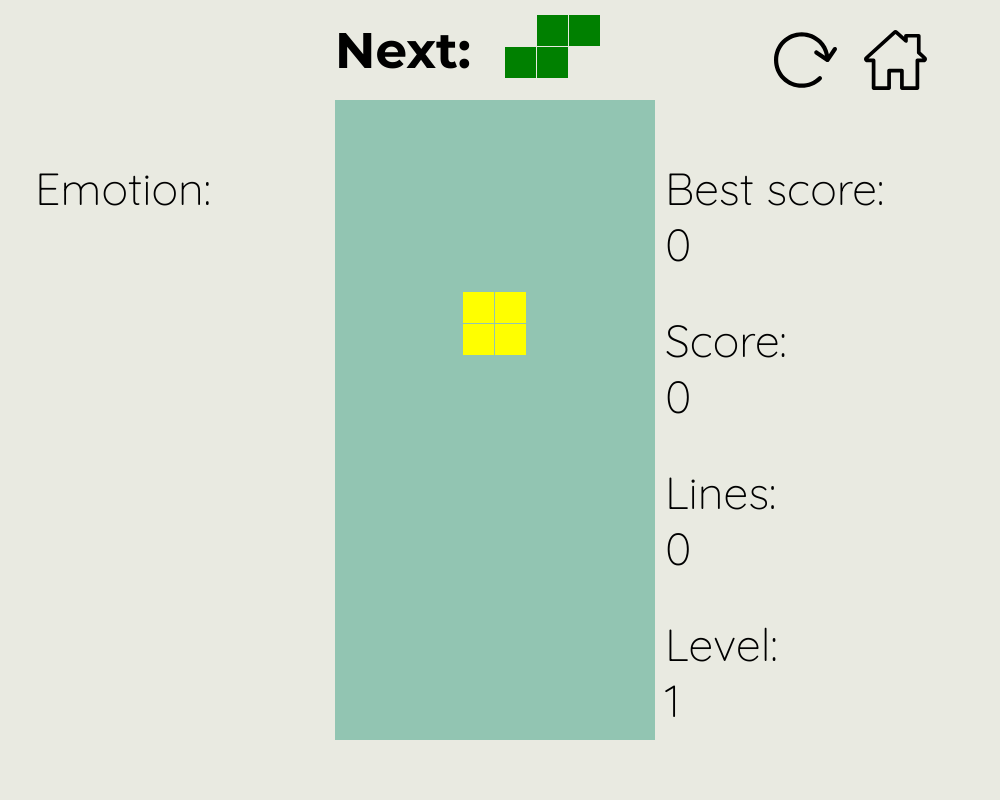
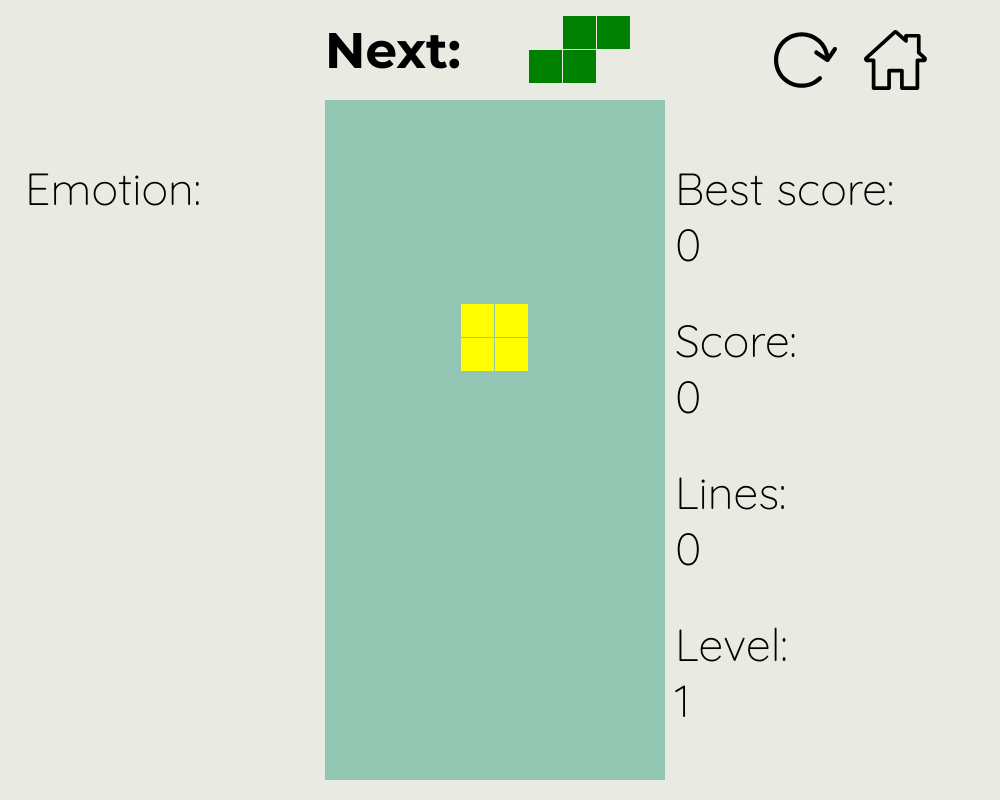
Before and after one commit to Desupasu/emotionaltetris, an Electron app: page src/pages/tetris.html in a window 1000 px wide. Drawn offline with Linux system fonts and the light colour scheme; files whose address does not match are found by name.

Commit message:
fix resize

```diff
--- a/index.js
+++ b/index.js
@@ -6,6 +6,8 @@ function createWindow () {
     icon: path.join(__dirname, 'src/icons/icon.png'),
     width: 1000,
     height: 800,
+    minHeight: 800,
+    minWidth: 1000,
     webPreferences: {
         preload: path.join(__dirname, 'src/scripts/preload.js'),
         enableRemoteModule: true,
--- a/src/scripts/main.js
+++ b/src/scripts/main.js
@@ -4,6 +4,11 @@ window.onload = () => {
     Array.from(linkList).forEach(item => {
         item.addEventListener('mouseover', (e) => {
             e.target?.focus();
+        })
+        item.addEventListener('click', e => {
+            if (e.target.textContent.trim() === 'MENU') {
+                e.preventDefault();
+            }
         })
     })
 
--- a/src/scripts/stat.js
+++ b/src/scripts/stat.js
@@ -4,6 +4,11 @@ window.onload = () => {
     Array.from(linkList).forEach(item => {
         item.addEventListener('mouseover', (e) => {
             e.target?.focus();
+        })
+        item.addEventListener('click', e => {
+            if (e.target.textContent.trim() === 'RATING') {
+                e.preventDefault();
+            }
         })
     })
 
--- a/src/scripts/tetris.js
+++ b/src/scripts/tetris.js
@@ -6,13 +6,22 @@ window.onload = () => {
     const tetrisHeight = configuration.TETRISHEIGHT;
     // получаем доступ к холсту
     const canvas = document.getElementById('game');
-    const grid = configuration.GRIDSIZE;
-    canvas.height = tetrisHeight * grid;
-    canvas.width = grid * 10;
+    let grid = configuration.GRIDSIZE;
     const context = canvas.getContext('2d');
 
     const nextCanvas = document.getElementById('next');
     const ctx = nextCanvas.getContext('2d');
+
+    function resizeCanvas() {
+      grid = Math.floor((window.innerHeight - 120) / configuration.TETRISHEIGHT);
+      canvas.height = tetrisHeight * grid;
+      canvas.width = grid * 10;
+
+      nextCanvas.height = grid * 2;
+      nextCanvas.width = grid * 4;
+    }
+
+    resizeCanvas();
     // размер квадратика
     // массив с последовательностями фигур, на старте — пустой
     var tetrominoSequence = [];
@@ -168,23 +177,23 @@ window.onload = () => {
     }
     // Обновляем справочную информацию
     function updateText(type) {
-     // if (type === 'emotion') {
+
         const doc1 = document.getElementById('emotion');
         const sequence = ['H', 'U', 'N', 'G', 'A', 'D', 'S'];
         if (emotion) {
           const emotionIndex = sequence.indexOf(emotion);
           doc1.innerHTML = '<div>Emotion:<br /><img src="../icons/' + (emotionIndex + 1) + '.png"><div>';
         }
-     // } else if (type === 'score') {
+
         const doc2 = document.getElementById('score');
         doc2.innerHTML = 'Score:<br />' + score;
-     // } else if (type === 'level') {
+
         const doc3 = document.getElementById('level');
         doc3.innerHTML = 'Level:<br />' + level;
-     // } else if (type === 'lines') {
+
         const doc4 = document.getElementById('lines');
         doc4.innerHTML = 'Lines:<br />' + totalRows;
-     // }
+
         let scores = localStorage.getItem('scores');
         if (scores) {
           scores = JSON.parse(scores);
@@ -202,6 +211,20 @@ window.onload = () => {
       const sequence = ['H', 'U', 'N', 'G', 'A', 'D', 'S'];
       const rand = getRandomInt(0, sequence.length - 1);
       return sequence[rand];
+    }
+
+    function drawNextTetromino() {
+      // Рисуем следующую фигуру
+      ctx.clearRect(0,0, nextCanvas.width, nextCanvas.height);
+      if (tetrominoSequence && tetrominoSequence.length > 0 && tetrominoSequence[tetrominoSequence.length-1]) {
+        ctx.fillStyle = colors[tetrominoSequence[tetrominoSequence.length-1]];
+        let tetr = tetrominos[tetrominoSequence[tetrominoSequence.length-1]];
+        for (let row = 0; row < 4; row++) {
+          for (let col = 0; col < 4; col++) {
+            if (tetr[row] && tetr[row][col]) ctx.fillRect(col * grid, row * grid, grid-1, grid-1);
+          }
+        }
+      }
     }
 
     // получаем следующую фигуру
@@ -240,17 +263,7 @@ window.onload = () => {
         generateSequence(group, needUpdate);
         updateText('emotion');
 
-              // Рисуем следующую фигуру
-        ctx.clearRect(0,0, nextCanvas.width, nextCanvas.height);
-        if (tetrominoSequence && tetrominoSequence.length > 0 && tetrominoSequence[tetrominoSequence.length-1]) {
-          ctx.fillStyle = colors[tetrominoSequence[tetrominoSequence.length-1]];
-          const tetr = tetrominos[tetrominoSequence[tetrominoSequence.length-1]];
-          for (let row = 0; row < 4; row++) {
-            for (let col = 0; col < 4; col++) {
-              if (tetr[row] && tetr[row][col]) ctx.fillRect(col * grid, row * grid, grid-1, grid-1);
-            }
-          }
-        }
+        drawNextTetromino();
       }
 
       // сразу создаём матрицу, с которой мы отрисуем фигуру
@@ -425,14 +438,9 @@ window.onload = () => {
         context.fillText('PAUSE!', canvas.width / 2, canvas.height / 2);
       }
 
-    // главный цикл игры
-    function loop() {
-      // начинаем анимацию
-
-      rAF = requestAnimationFrame(loop);
+    function drawField() {
       // очищаем холст
       context.clearRect(0,0,canvas.width,canvas.height);
-
       // рисуем игровое поле с учётом заполненных фигур
       for (let row = 0; row < tetrisHeight; row++) {
         for (let col = 0; col < 10; col++) {
@@ -475,6 +483,12 @@ window.onload = () => {
           }
         }
       }
+    }
+    // главный цикл игры
+    function loop() {
+      // начинаем анимацию
+      rAF = requestAnimationFrame(loop);
+      drawField();
     }
 
     function continueGame() {
@@ -550,4 +564,10 @@ window.onload = () => {
         a.click();
       }
     })
+
+    window.addEventListener('resize', () => {
+      resizeCanvas();
+      drawNextTetromino();
+      drawField();
+    })
 }
--- a/src/styles/tetris.css
+++ b/src/styles/tetris.css
@@ -33,7 +33,7 @@ canvas#game {
     align-items: center;
     flex-flow: row nowrap;
     font-size: 50px;
-    height: 100px;
+    min-height: 100px;
     font-weight: bold;
     font-family: Montserrat;
 }
```
